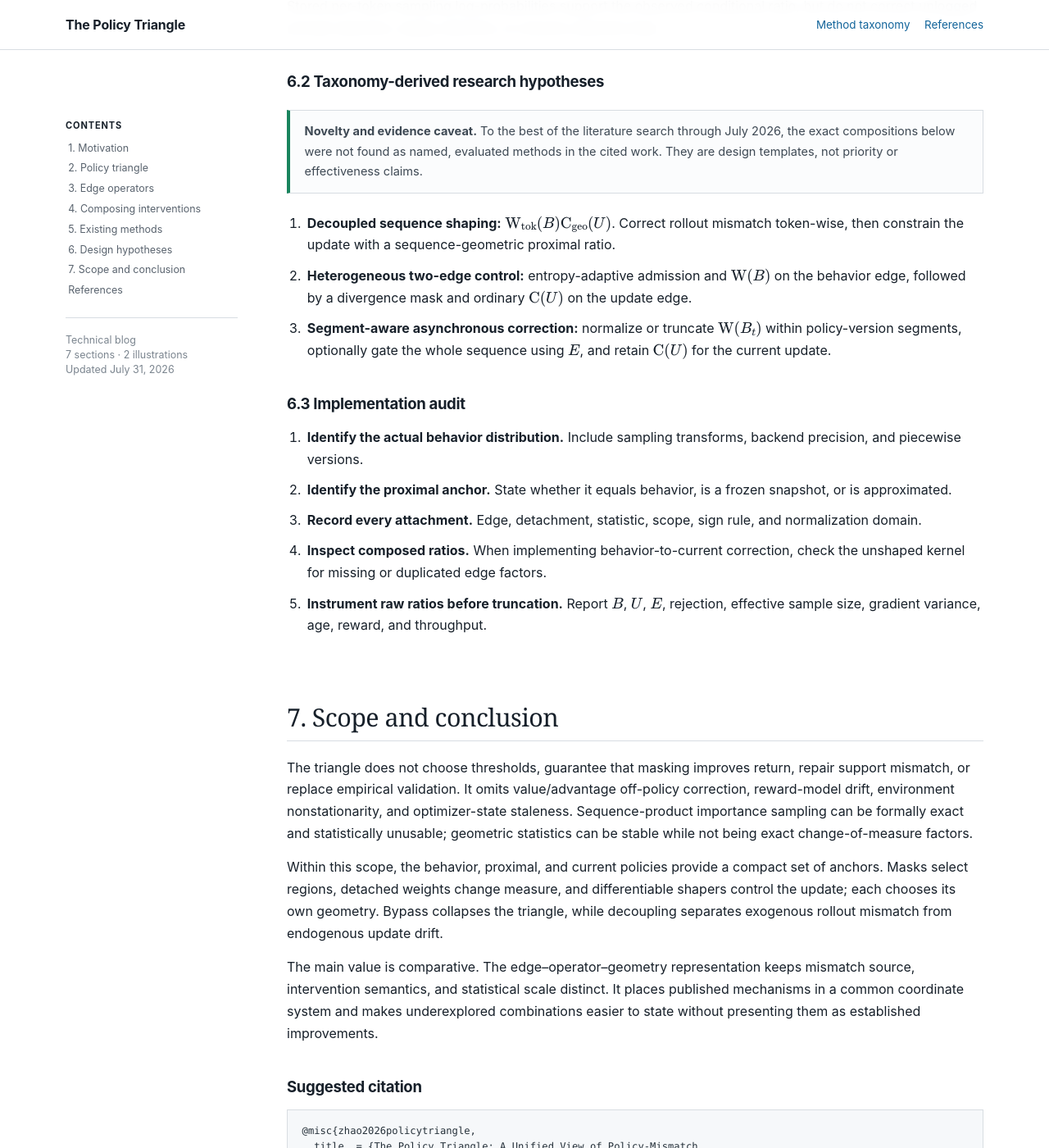
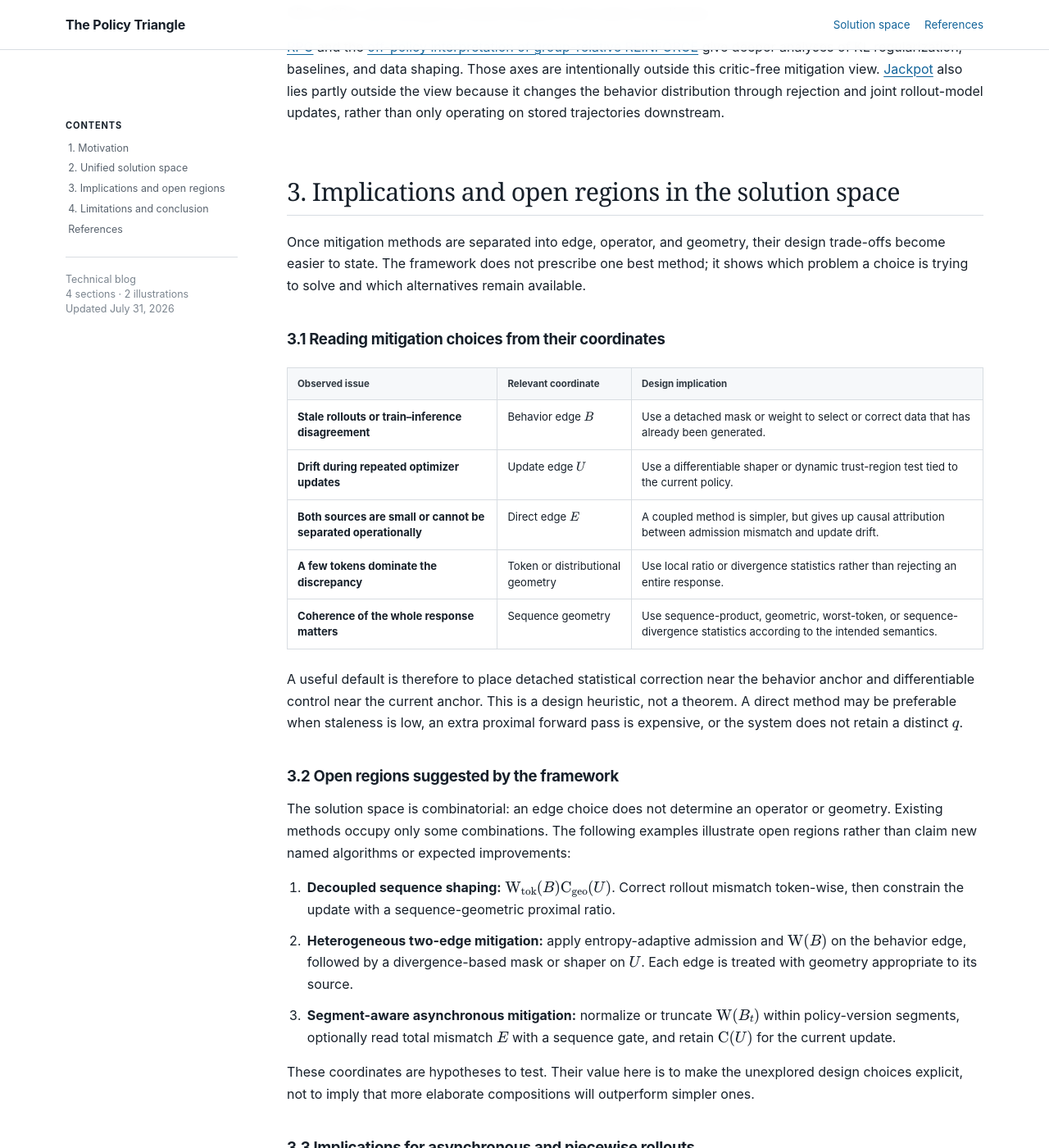
Before and after one commit to huaiyizhao/policy-triangle, a Jekyll site: the page built from docs/index.md, in a window 1280 px wide and 1400 px high, scrolled down 7615 px. Shown: the whole window at 82% size. Built offline with Jekyll 4.4.1, drawn with Linux system fonts in a browser that asks for light colours; some of the changed text lies outside the part shown.

Commit message:
Reframe blog around the mitigation solution space

```diff
--- a/docs/_layouts/technical.html
+++ b/docs/_layouts/technical.html
@@ -43,7 +43,7 @@
     <div class="topbar-inner">
       <a class="site-title" href="{{ site.baseurl }}/">{{ page.short_title }}</a>
       <nav class="top-links" aria-label="Document links">
-        <a href="#taxonomy">Method taxonomy</a>
+        <a href="#framework">Solution space</a>
         <a href="#references">References</a>
       </nav>
     </div>
@@ -54,17 +54,14 @@
       <strong>Contents</strong>
       <ol>
         <li><a href="#motivation">1. Motivation</a></li>
-        <li><a href="#triangle">2. Policy triangle</a></li>
-        <li><a href="#operators">3. Edge operators</a></li>
-        <li><a href="#composition">4. Composing interventions</a></li>
-        <li><a href="#taxonomy">5. Existing methods</a></li>
-        <li><a href="#design">6. Design hypotheses</a></li>
-        <li><a href="#scope">7. Scope and conclusion</a></li>
+        <li><a href="#framework">2. Unified solution space</a></li>
+        <li><a href="#implications">3. Implications and open regions</a></li>
+        <li><a href="#scope">4. Limitations and conclusion</a></li>
         <li><a href="#references">References</a></li>
       </ol>
       <div class="toc-meta">
         Technical blog<br>
-        7 sections · 2 illustrations<br>
+        4 sections · 2 illustrations<br>
         Updated {{ page.date | date: "%B %-d, %Y" }}
       </div>
     </aside>
--- a/docs/index.md
+++ b/docs/index.md
@@ -17,35 +17,33 @@
 ## Abstract
 
 Large-language-model reinforcement learning increasingly separates rollout
-generation from optimization, creating mismatch among the behavior policy that
-generated a token, the proximal policy that anchors an update, and the current
-policy being trained. Existing methods use importance weights, clipping, and
-rejection, but are difficult to compare because similar ratios play different
-roles. This note organizes these mechanisms with the policy triangle:
-\\(B=q/\mu\\), \\(U=\pi_\theta/q\\), and \\(E=\pi_\theta/\mu=BU\\). An intervention is
-described by an edge, an operator—detached mask, detached weight, or
-differentiable update shaper—and its token-, sequence-, or group-level
-geometry. The result is a common taxonomy that separates mismatch source from
-intervention semantics across direct and decoupled methods, not a new optimizer
-or convergence claim.
+generation from optimization. The policy that generated a response can
+therefore differ from both the policy that anchors an update and the policy
+currently being trained. Existing mitigation methods use rejection, importance
+weighting, clipping, and divergence control, but are often presented as
+unrelated algorithms. This article places them in one solution space using the
+policy triangle. A method is located by three coordinates: the **edge** on which
+mismatch is measured, the **operator** that selects, reweights, or shapes an
+update, and the **geometry**—token, sequence, group, or distribution—on which
+that operator acts. Mapping existing methods into these coordinates separates
+shared design choices from method-specific details and exposes open regions of
+the mitigation space. The framework is a unified view, not a new optimizer or
+convergence claim.
 
 </div>
 
 ## 1. Motivation {#motivation}
 
-Classical policy gradients begin with REINFORCE
-([Williams, 1992](https://doi.org/10.1007/BF00992696)); TRPO and PPO add
-proximal control so that sampled data can be reused without arbitrarily large
-updates ([Schulman et al., 2015](https://arxiv.org/abs/1502.05477);
-[Schulman et al., 2017](https://arxiv.org/abs/1707.06347)). PPO and
-group-relative variants remain common in LLM training
-([Shao et al., 2024](https://arxiv.org/abs/2402.03300);
-[Yu et al., 2025](https://arxiv.org/abs/2503.14476)), while REINFORCE-style
-objectives such as ReMax, RLOO, CISPO, and TOPR have renewed interest
-([Li et al., 2023](https://arxiv.org/abs/2310.10505);
-[Ahmadian et al., 2024](https://arxiv.org/abs/2402.14740);
-[MiniMax et al., 2025](https://arxiv.org/abs/2506.13585);
-[Le Roux et al., 2025](https://arxiv.org/abs/2503.14286)).
+Policy-gradient training reuses responses after they have been generated.
+Classical methods such as REINFORCE, TRPO, and PPO already distinguish sampling
+from updating ([Williams, 1992](https://doi.org/10.1007/BF00992696);
+[Schulman et al., 2015](https://arxiv.org/abs/1502.05477);
+[Schulman et al., 2017](https://arxiv.org/abs/1707.06347)). In LLM systems,
+however, the separation is unusually large: rollout engines and training
+workers may run different model versions, numerical kernels, precisions, and
+routing decisions.
+
+### 1.1 Where mismatch comes from
 
 At system scale, inference and training are usually separate
 ([Sheng et al., 2024](https://arxiv.org/abs/2409.19256);
@@ -59,26 +57,61 @@
 updates can further move the trainable policy before the sample is consumed
 ([Zhang et al., 2026](https://arxiv.org/abs/2602.01826)).
 
-Recent methods address these effects with a rapidly expanding vocabulary:
-decoupled PPO ([Hilton et al., 2022](https://arxiv.org/abs/2110.00641)), TIS and
-MIS ([Ionides, 2008](https://doi.org/10.1198/106186008X320456);
-[veRL contributors, 2026](https://verl.readthedocs.io/en/latest/algo/rollout_corr_math.html)),
+These effects create two conceptually different sources of mismatch. First,
+data may already disagree with the learner when it arrives because the rollout
+policy is stale or numerically different. Second, the trainable policy may move
+further while the same data is reused across optimizer steps. A direct ratio
+conflates the two; a factorized view keeps their causes visible.
+
+### 1.2 What existing mitigations do
+
+Despite a rapidly expanding vocabulary, most mitigation mechanisms perform one
+of three roles:
+
+1. **Select:** reject a token, response, or group judged too far from a
+   reference policy.
+2. **Reweight:** change how strongly sampled data contributes, usually with an
+   importance ratio or a truncated, tapered, or normalized variant.
+3. **Constrain:** shape the trainable update with clipping, a trust region, or a
+   divergence-based gate.
+
+The same role can act on a token ratio, a sequence statistic, a prompt group,
+or a fuller distributional divergence. Decoupled PPO
+([Hilton et al., 2022](https://arxiv.org/abs/2110.00641)), rollout correction
+([veRL contributors, 2026](https://verl.readthedocs.io/en/latest/algo/rollout_corr_math.html)),
 IcePop and KPop ([Ling Team et al., 2025](https://arxiv.org/abs/2510.18855);
 [Guo et al., 2026](https://ringtech.notion.site/kpop)), GSPO
 ([Zheng et al., 2025](https://arxiv.org/abs/2507.18071)), DPPO
 ([Qi et al., 2026](https://arxiv.org/abs/2602.04879)), TRM
-([Li et al., 2025](https://arxiv.org/abs/2512.23075)), ESTR
-([Zhao et al., 2026](https://arxiv.org/abs/2607.22186)), and A-3PO
-([Li et al., 2025](https://arxiv.org/abs/2512.06547)). The mechanisms are often
-presented as unrelated losses, obscuring whether an operation selects data,
-changes measure, or constrains the current update.
+([Li et al., 2025](https://arxiv.org/abs/2512.23075)), and A-3PO
+([Li et al., 2025](https://arxiv.org/abs/2512.06547)) choose different
+combinations of these recurring decisions.
+
+Named methods often bundle together the source of mismatch, the intervention
+role, and the scale at which it operates. Comparing names alone therefore
+obscures which design choice actually differs.
 
 > **Position of this note.** The contribution is a coordinate system for
-> comparing existing mechanisms. It is deliberately narrower than a full
-> theory of off-policy RL and does not claim a new optimizer, performance
-> result, or convergence theorem.
+> viewing the full policy-mismatch mitigation solution space. It maps existing
+> methods into shared coordinates and uses the unoccupied regions to organize
+> possible designs. It is deliberately narrower than a full theory of
+> off-policy RL and does not claim a new optimizer, performance result, or
+> convergence theorem.
 
-## 2. The policy triangle {#triangle}
+## 2. The policy triangle as a unified solution space {#framework}
+
+The policy triangle is the framework behind the unified view. It separates
+three questions that named algorithms often mix together:
+
+1. **Where is mismatch measured?** Choose an edge.
+2. **What does the mitigation do?** Choose an operator.
+3. **At what scale does it act?** Choose a geometry.
+
+A mitigation method occupies one or more coordinates in this solution space.
+Methods that look different may share coordinates; methods with similar names
+may act on different edges or have different gradient semantics.
+
+### 2.1 Three policy anchors and their edges
 
 For prompt \\(x\\), response \\(y=(y_1,\ldots,y_T)\\), and token context
 \\(h_t=(x,y_{\lt t})\\), define three conditional policies:
@@ -111,13 +144,13 @@
 <figure class="triangle-figure">
   <img src="{{ '/assets/policy-triangle-hero.svg' | relative_url }}" alt="Graphical abstract of the policy triangle: behavior policy mu, proximal policy q, and current policy pi connected by B, U, and E equals B times U, alongside mask, weight, and clip operators.">
   <figcaption>
-    Figure 1. Three policy anchors, their edge ratios, and the operators that
-    can act on them. Each attachment independently chooses an edge, an operator,
-    and a token-, sequence-, or group-level geometry.
+    Figure 1. The mitigation solution space. The triangle identifies where
+    mismatch is measured; operators identify what is done; geometry identifies
+    the scale of the intervention.
   </figcaption>
 </figure>
 
-### 2.1 Bypass and factorization
+### 2.2 Direct and factorized topologies
 
 **Bypass.** Set \\(q\equiv\mu\\). Then \\(B=1\\) and \\(U=E\\). Statistical correction
 and proximal control are compressed onto one direct edge. This avoids a
@@ -132,18 +165,18 @@
 an additional model forward pass while retaining the factorization \\(E=BU\\)
 ([Li et al., 2025](https://arxiv.org/abs/2512.06547)).
 
-## 3. Edge operators and geometry {#operators}
+### 2.3 Mitigation operators: select, reweight, or constrain
 
 For any edge \\(X\in\{B,U,E\}\\), distinguish operations by their gradient
 semantics rather than by their names in a particular implementation.
 
 <div class="table-wrap" markdown="1">
 
-| Operator | Definition | Gradient semantics | Typical role |
+| Operator | Definition | Gradient semantics | Mitigation role |
 |---|---|---|---|
-| Mask \\(\mathrm M\\) | \\(\mathrm M_{g,s}(X,\hat A)\in\{0,1\}\\) | Detached | Select a token, sequence, or group using a ratio band, K2/K3 statistic, divergence, age, or metadata. |
-| Weight \\(\mathrm W\\) | \\(\mathrm W_{g,s}(X)=\operatorname{sg}[f_{g,s}(X)]\ge0\\) | Detached | Change measure using raw, truncated, tapered, or self-normalized importance sampling. |
-| Shaper \\(\mathrm C\\) | Enters the loss through \\(\pi_\theta\\) | Differentiable | Constrain or reshape the current update using clipping, smooth gates, or divergence geometry. |
+| Mask \\(\mathrm M\\) | \\(\mathrm M_{g,s}(X,\hat A)\in\{0,1\}\\) | Detached | **Select:** admit or reject a token, sequence, or group using a ratio band, divergence, age, or metadata. |
+| Weight \\(\mathrm W\\) | \\(\mathrm W_{g,s}(X)=\operatorname{sg}[f_{g,s}(X)]\ge0\\) | Detached | **Reweight:** change measure or influence using raw, truncated, tapered, or self-normalized importance sampling. |
+| Shaper \\(\mathrm C\\) | Enters the loss through \\(\pi_\theta\\) | Differentiable | **Constrain:** reshape the current update using clipping, smooth gates, or divergence geometry. |
 
 </div>
 
@@ -167,7 +200,7 @@
 GSPO replaces the token ratio with a length-normalized sequence-geometric ratio
 ([Zheng et al., 2025](https://arxiv.org/abs/2507.18071)).
 
-### 3.1 Geometry is local to an attachment
+### 2.4 Geometry: the scale of intervention
 
 An algorithm need not have one global granularity. Each operator may
 independently use:
@@ -196,13 +229,13 @@
 \\((\text{edge},\text{operator},\text{scope},\text{statistic},
 \text{sign rule},\text{normalization})\\).
 
-## 4. Composing interventions {#composition}
+### 2.5 Combining mitigation mechanisms
 
 The factorization \\(E=BU\\) does not make interventions interchangeable. Where
 an operator is attached determines what mismatch it sees, how often it must be
 recomputed, and which bias–variance trade-off it introduces.
 
-### 4.1 Nonlinear placement matters
+#### Nonlinear placement matters
 
 <div class="equation">
 \[
@@ -257,15 +290,16 @@
 criterion. Clipping, masking, geometric aggregation, and self-normalization may
 deliberately move an estimator away from that limit.
 
-## 5. Existing methods on the triangle {#taxonomy}
+### 2.6 Mapping existing methods into the solution space {#taxonomy}
 
-The table isolates policy mismatch. It does not enumerate reward shaping,
-advantage construction, entropy bonuses, dynamic sampling, or systems
-optimizations.
+The table maps representative methods by topology and by their dominant
+solution-space coordinates. It isolates policy-mismatch mitigation and does not
+enumerate reward shaping, advantage construction, entropy bonuses, dynamic
+sampling, or systems optimizations.
 
 <div class="table-wrap" markdown="1">
 
-| Method family | Topology | Triangle placement | Interpretation |
+| Method family | Topology | Solution-space coordinate | Mitigation role |
 |---|---|---|---|
 | [PPO](https://arxiv.org/abs/1707.06347) / [GRPO](https://arxiv.org/abs/2402.03300) / [DAPO](https://arxiv.org/abs/2503.14476) | Coupled | \\(\mathrm C_{\mathrm{tok}}(E)\\) | One direct ratio carries correction and proximal-control roles; DAPO uses asymmetric bounds. |
 | [CISPO](https://arxiv.org/abs/2506.13585) / [TOPR](https://arxiv.org/abs/2503.14286) | Direct PG | \\(\mathrm W_{\mathrm{tok}}(E)\\) | Detached clipped or tapered weight; gradients need not vanish outside a PPO band. |
@@ -277,7 +311,7 @@
 
 </div>
 
-### 5.1 Three recurring ambiguities
+#### What the mapping clarifies
 
 1. **Bypass is not “IS disabled.”** It means \\(B=1\\); the direct loss may still
    contain \\(E=U\\).
@@ -288,14 +322,15 @@
    \\(q\\) is frozen, whereas \\(\mathrm M(U)\\) and \\(\mathrm M(E)\\) generally
    change as \\(\pi\\) is updated.
 
-### 5.2 Relation to nearby views
+#### Relation to nearby views
 
 [Decoupled PPO](https://arxiv.org/abs/2110.00641) is the closest precursor
 because it explicitly inserts a proximal policy between behavior and current
 policies. [AReaL](https://arxiv.org/abs/2505.24298) and
 [A-3PO](https://arxiv.org/abs/2512.06547) operationalize or approximate that
-factorization for asynchronous LLM training. The triangle is broader in
-operator placement but does not prescribe a particular proximal anchor.
+factorization for asynchronous LLM training. The policy triangle broadens that
+factorization into an edge–operator–geometry solution space without prescribing
+a particular proximal anchor.
 
 The [veRL rollout-correction formulation](https://verl.readthedocs.io/en/latest/algo/rollout_corr_math.html)
 and [FP8-RL](https://arxiv.org/abs/2601.18150) compare practical TIS, MIS,
@@ -306,21 +341,60 @@
 [RPG](https://arxiv.org/abs/2505.17508) and the
 [off-policy interpretation of group-relative REINFORCE](https://arxiv.org/abs/2509.24203)
 give deeper analyses of KL regularization, baselines, and data shaping. Those
-axes are intentionally outside this critic-free policy-loss taxonomy.
+axes are intentionally outside this critic-free mitigation view.
 [Jackpot](https://arxiv.org/abs/2602.06107) also lies partly outside the view
 because it changes the behavior distribution through rejection and joint
 rollout-model updates, rather than only operating on stored trajectories
 downstream.
 
-## 6. Design implications and hypotheses {#design}
+## 3. Implications and open regions in the solution space {#implications}
 
-A useful heuristic is to place detached statistical correction near the
-behavior anchor and differentiable control near the current anchor. Mismatch on
-\\(B\\) has already happened and can only be selected or reweighted. Drift on
-\\(U\\) is produced by the current optimizer and is therefore a natural target
-for a trainable trust region.
+Once mitigation methods are separated into edge, operator, and geometry, their
+design trade-offs become easier to state. The framework does not prescribe one
+best method; it shows which problem a choice is trying to solve and which
+alternatives remain available.
 
-### 6.1 Partial and piecewise behavior policies
+### 3.1 Reading mitigation choices from their coordinates
+
+| Observed issue | Relevant coordinate | Design implication |
+|---|---|---|
+| Stale rollouts or train–inference disagreement | Behavior edge \\(B\\) | Use a detached mask or weight to select or correct data that has already been generated. |
+| Drift during repeated optimizer updates | Update edge \\(U\\) | Use a differentiable shaper or dynamic trust-region test tied to the current policy. |
+| Both sources are small or cannot be separated operationally | Direct edge \\(E\\) | A coupled method is simpler, but gives up causal attribution between admission mismatch and update drift. |
+| A few tokens dominate the discrepancy | Token or distributional geometry | Use local ratio or divergence statistics rather than rejecting an entire response. |
+| Coherence of the whole response matters | Sequence geometry | Use sequence-product, geometric, worst-token, or sequence-divergence statistics according to the intended semantics. |
+
+A useful default is therefore to place detached statistical correction near the
+behavior anchor and differentiable control near the current anchor. This is a
+design heuristic, not a theorem. A direct method may be preferable when
+staleness is low, an extra proximal forward pass is expensive, or the system
+does not retain a distinct \\(q\\).
+
+### 3.2 Open regions suggested by the framework
+
+The solution space is combinatorial: an edge choice does not determine an
+operator or geometry. Existing methods occupy only some combinations. The
+following examples illustrate open regions rather than claim new named
+algorithms or expected improvements:
+
+1. **Decoupled sequence shaping:**
+   \\(\mathrm W_{\mathrm{tok}}(B)\mathrm C_{\mathrm{geo}}(U)\\). Correct rollout
+   mismatch token-wise, then constrain the update with a sequence-geometric
+   proximal ratio.
+2. **Heterogeneous two-edge mitigation:** apply entropy-adaptive admission and
+   \\(\mathrm W(B)\\) on the behavior edge, followed by a divergence-based mask
+   or shaper on \\(U\\). Each edge is treated with geometry appropriate to its
+   source.
+3. **Segment-aware asynchronous mitigation:** normalize or truncate
+   \\(\mathrm W(B_t)\\) within policy-version segments, optionally read total
+   mismatch \\(E\\) with a sequence gate, and retain \\(\mathrm C(U)\\) for the
+   current update.
+
+These coordinates are hypotheses to test. Their value here is to make the
+unexplored design choices explicit, not to imply that more elaborate
+compositions will outperform simpler ones.
+
+### 3.3 Implications for asynchronous and piecewise rollouts
 
 A resumed or interrupted trajectory may be generated by several policy
 versions. Let \\(v(t)\\) denote the version used at token \\(t\\):
@@ -333,50 +407,35 @@
 \]
 </div>
 
-Stored per-token sampling log-probabilities support the observed conditional
-ratio, but do not correct unlogged prompt selection, replay selection, or
-resume-selection bias.
+The framework treats policy version as metadata attached to the behavior edge,
+not as a new topology. Stored per-token sampling log-probabilities support the
+observed conditional ratio, but do not correct unlogged prompt selection,
+replay selection, or resume-selection bias. Segment-aware normalization is
+therefore a geometry and normalization choice within the same solution space.
 
-### 6.2 Taxonomy-derived research hypotheses
-
-> **Novelty and evidence caveat.** To the best of the literature search through
-> July 2026, the exact compositions below were not found as named, evaluated
-> methods in the cited work. They are design templates, not priority or
-> effectiveness claims.
-
-1. **Decoupled sequence shaping:**
-   \\(\mathrm W_{\mathrm{tok}}(B)\mathrm C_{\mathrm{geo}}(U)\\). Correct rollout
-   mismatch token-wise, then constrain the update with a sequence-geometric
-   proximal ratio.
-2. **Heterogeneous two-edge control:** entropy-adaptive admission and
-   \\(\mathrm W(B)\\) on the behavior edge, followed by a divergence mask and
-   ordinary \\(\mathrm C(U)\\) on the update edge.
-3. **Segment-aware asynchronous correction:** normalize or truncate
-   \\(\mathrm W(B_t)\\) within policy-version segments, optionally gate the whole
-   sequence using \\(E\\), and retain \\(\mathrm C(U)\\) for the current update.
-
-### 6.3 Implementation audit
+### 3.4 Using the framework to analyze a method
 
 1. **Identify the actual behavior distribution.** Include sampling transforms,
    backend precision, and piecewise versions.
 2. **Identify the proximal anchor.** State whether it equals behavior, is a
    frozen snapshot, or is approximated.
-3. **Record every attachment.** Edge, detachment, statistic, scope, sign rule,
-   and normalization domain.
-4. **Inspect composed ratios.** When implementing behavior-to-current
-   correction, check the unshaped kernel for missing or duplicated edge factors.
-5. **Instrument raw ratios before truncation.** Report \\(B\\), \\(U\\), \\(E\\),
-   rejection, effective sample size, gradient variance, age, reward, and
-   throughput.
+3. **Locate every intervention.** Record its edge, operator, statistic,
+   geometry, sign rule, and normalization domain.
+4. **Inspect compositions.** Distinguish deliberate bias–variance choices from
+   accidental missing or duplicated ratio factors.
+5. **Measure the coordinates separately.** Report \\(B\\), \\(U\\), and \\(E\\)
+   alongside rejection, effective sample size, gradient variance, policy age,
+   reward, and throughput.
 
-## 7. Scope and conclusion {#scope}
+## 4. Limitations and conclusion {#scope}
 
-The triangle does not choose thresholds, guarantee that masking improves
+The policy triangle organizes the mitigation solution space; it does not rank
+its coordinates. It cannot choose thresholds, guarantee that masking improves
 return, repair support mismatch, or replace empirical validation. It omits
 value/advantage off-policy correction, reward-model drift, environment
 nonstationarity, and optimizer-state staleness. Sequence-product importance
-sampling can be formally exact and statistically unusable; geometric statistics
-can be stable while not being exact change-of-measure factors.
+sampling can be formally exact and statistically unusable, while geometric
+statistics can be stable without being exact change-of-measure factors.
 
 Within this scope, the behavior, proximal, and current policies provide a
 compact set of anchors. Masks select regions, detached weights change measure,
@@ -384,11 +443,12 @@
 Bypass collapses the triangle, while decoupling separates exogenous rollout
 mismatch from endogenous update drift.
 
-The main value is comparative. The edge–operator–geometry representation keeps
-mismatch source, intervention semantics, and statistical scale distinct. It
-places published mechanisms in a common coordinate system and makes
-underexplored combinations easier to state without presenting them as
-established improvements.
+The main value is a clearer view of the whole solution space. The
+edge–operator–geometry representation separates **where mismatch is measured**,
+**what a mitigation mechanism does**, and **at what scale it acts**. Existing
+methods become recognizable combinations of shared choices rather than a list
+of unrelated losses. The same coordinates also expose open regions that can be
+tested without presenting them as established improvements.
 
 ### Suggested citation {#citation}
 
```
Also changed, not shown: other parts of docs/index.md (+2 -2 lines), README.md, docs/assets/policy-mismatch-intro.svg, docs/assets/policy-triangle-hero.svg.
